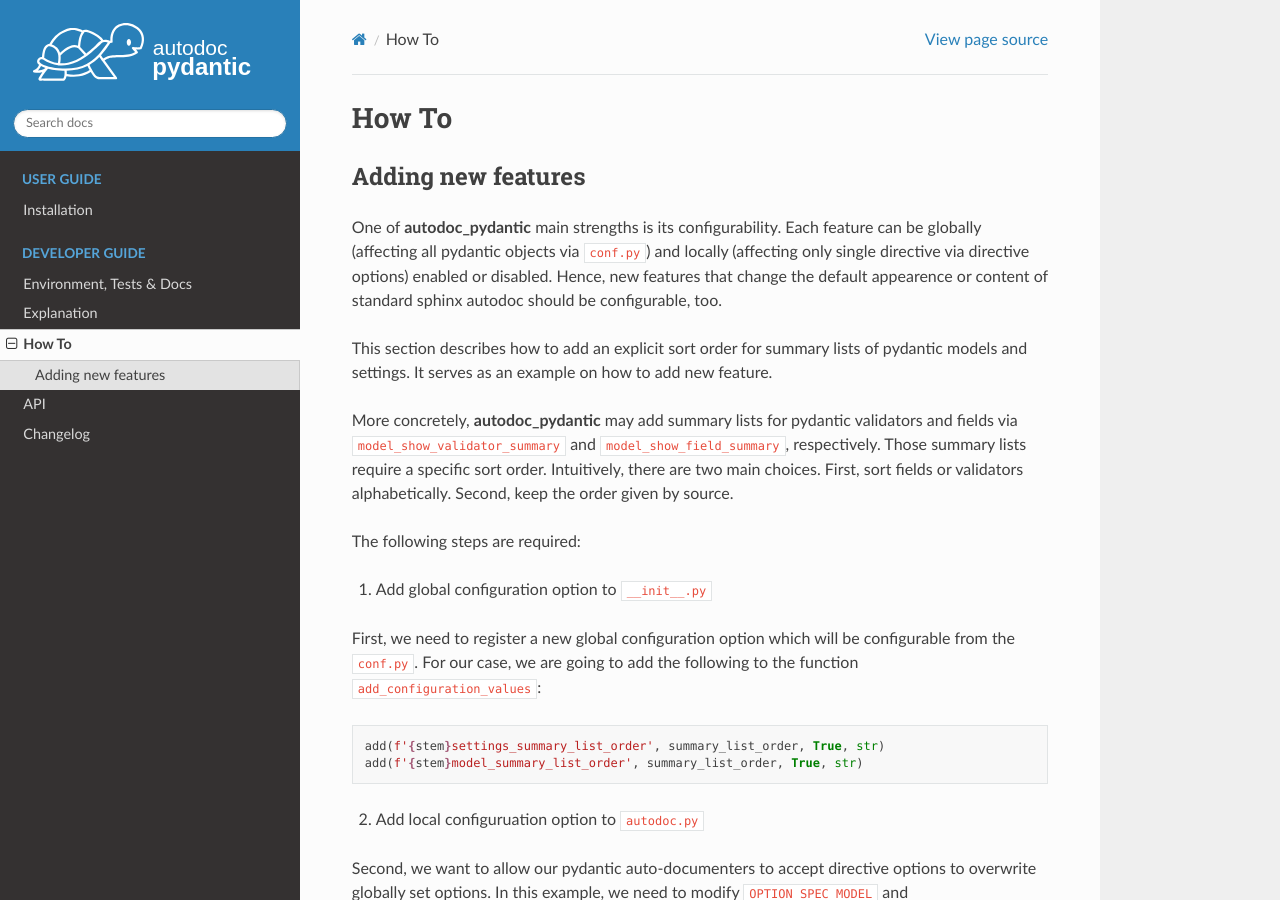
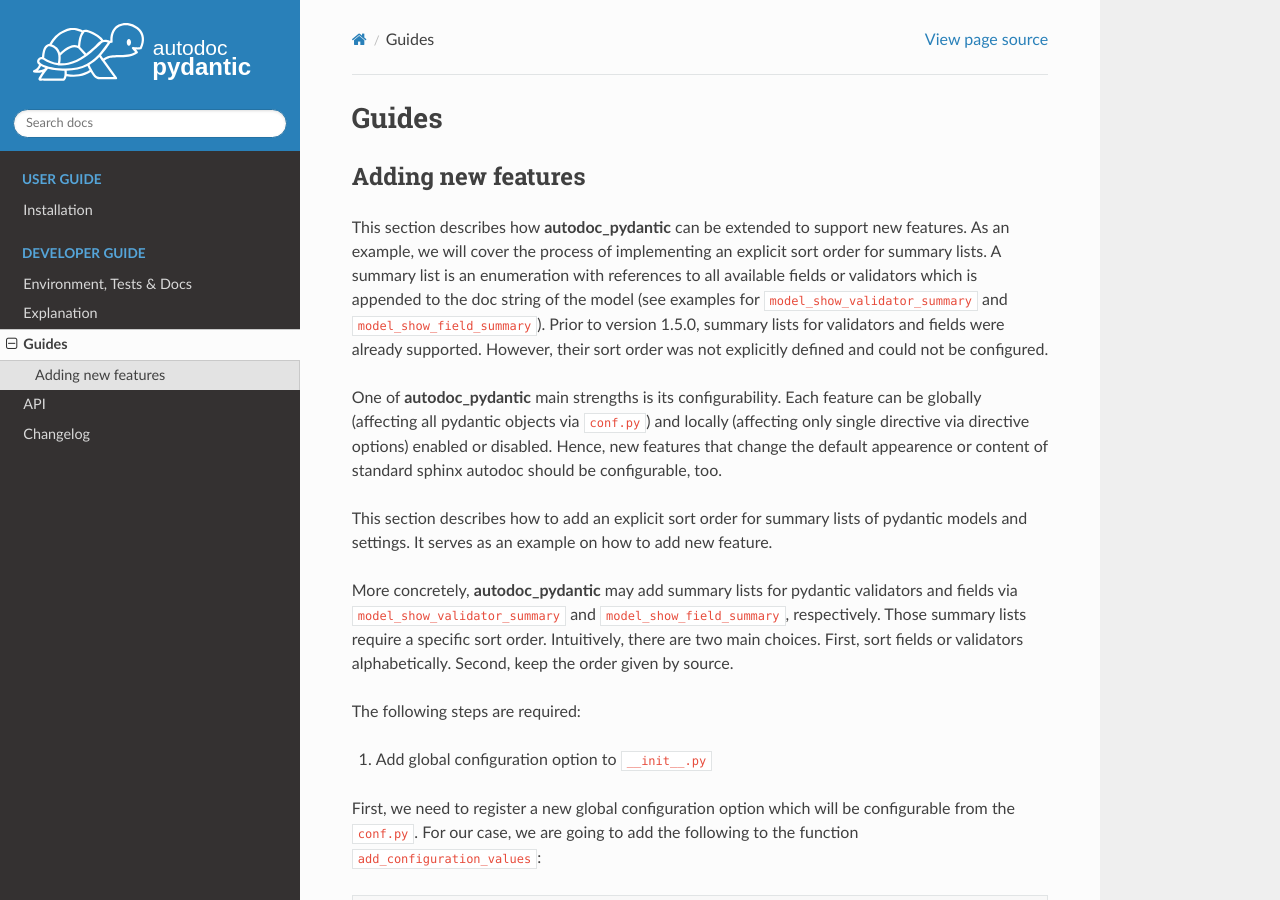
Before and after one commit to mansenfranzen/autodoc_pydantic, a Sphinx documentation site: the page built from docs/source/developer_guide/how_to.rst, in a window 1280 px wide and 900 px high. Built offline with Sphinx 7.4.7 and the Read the Docs theme 2.0.0, drawn with Linux system fonts in a browser that asks for light colours; pages that are not in the unit, such as notebooks, are missing from menus.

Commit message:
Minor improvment - skip ci.

```diff
--- a/docs/source/developer_guide/how_to.rst
+++ b/docs/source/developer_guide/how_to.rst
@@ -1,10 +1,12 @@
 ======
-How To
+Guides
 ======
 
 -------------------
 Adding new features
 -------------------
+
+This section describes how **autodoc_pydantic** can be extended to support new features. As an example, we will cover the process of implementing an explicit sort order for summary lists. A summary list is an enumeration with references to all available fields or validators which is appended to the doc string  of the model (see examples for ``model_show_validator_summary`` and ``model_show_field_summary``). Prior to version 1.5.0, summary lists for validators and fields were already supported. However, their sort order was not explicitly defined and could not be configured.
 
 One of **autodoc_pydantic** main strengths is its configurability. Each feature can be globally (affecting all pydantic objects via ``conf.py``) and locally (affecting only single directive via directive options) enabled or disabled. Hence, new features that change the default appearence or content of standard sphinx autodoc should be configurable, too.
 
```
